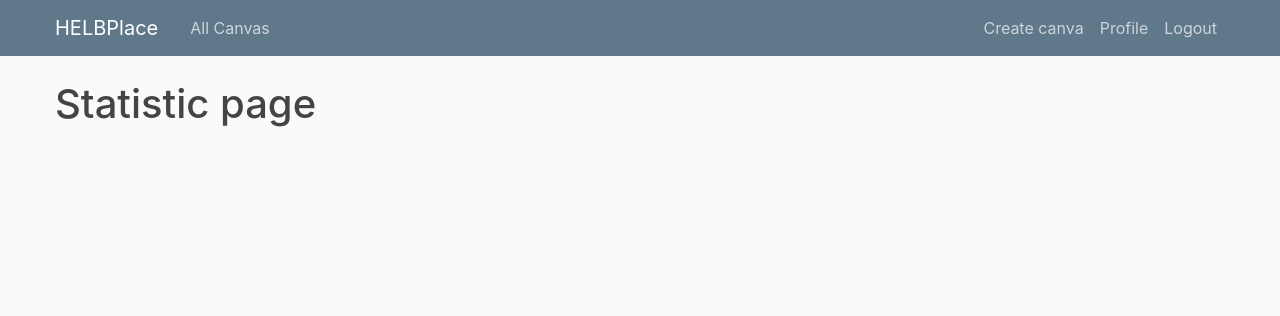
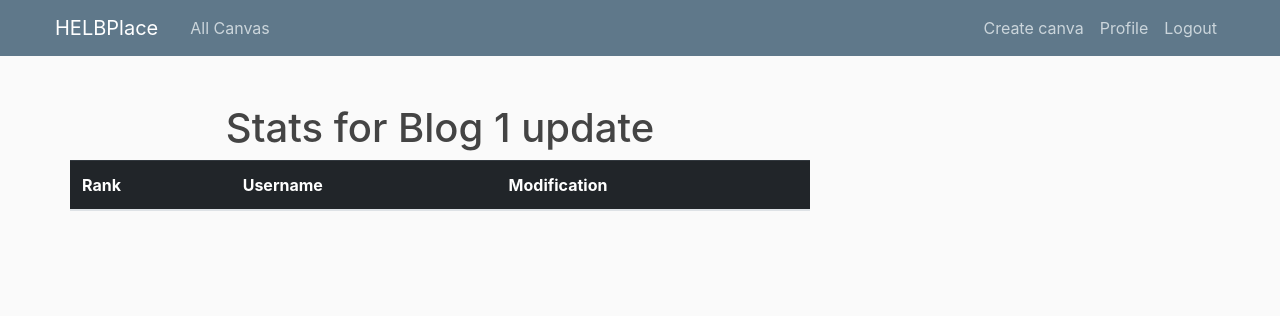
Before and after one commit to asadiqi/Web_Q3_HelbPlace, a Django app: page /statistic/?canva_id=1 in a window 1280 px wide. Shown: the top 316 px of the page. Run offline with Django 5.2, Linux system fonts and the light colour scheme; a user stored in the database is signed in; data comes from the database, SQL or seed files in the repository; lists and menus that the app fills with data are empty; some libraries are stand-ins or nearby versions.

Commit message:
page profile depuis statistic
depuis la page statistic en cliquant sur un nom on accéede sur la page profile. et  dans la page profile on tous les canvas que l'utilisateur a participé.

```diff
--- a/django_project/blog/models.py
+++ b/django_project/blog/models.py
@@ -11,7 +11,6 @@ class Canva(models.Model):
     timer = models.IntegerField()
     date_posted = models.DateTimeField(default=timezone.now)
     author = models.ForeignKey(User, on_delete=models.CASCADE)
-    save_count = models.IntegerField(default=0)  # Nouveau champ
 
     def save(self, *args, **kwargs):
         super().save(*args, **kwargs)
@@ -42,6 +41,7 @@ class UserAction(models.Model):
     user = models.ForeignKey(User, on_delete=models.CASCADE)
     canva = models.ForeignKey(Canva, on_delete=models.CASCADE)
     last_modified = models.DateTimeField(auto_now=True)
+    modification_count = models.PositiveIntegerField(default=0)
 
-    class Meta:
-        unique_together = ('user', 'canva')
+    def __str__(self):
+        return f'{self.user.username} - {self.canva.title}'
--- a/django_project/blog/templates/blog/statistic.html
+++ b/django_project/blog/templates/blog/statistic.html
@@ -1,5 +1,79 @@
+{% extends "blog/base.html" %}
 
-{%  extends "blog/base.html" %}
 {% block content %}
-    <h1>Statistic page</h1>
-{% endblock content %}
+    {% if canva %}
+        <div class="container mt-4">
+            <h1 class="text-center">Stats for {{ canva.title }}</h1>
+            <div class="table-responsive">
+                <table class="table table-hover table-striped" id="rankingTable">
+                    <thead class="table-dark">
+                        <tr>
+                            <th scope="col">Rank</th>
+                            <th scope="col">Username</th>
+                            <th scope="col">Modification</th>
+                        </tr>
+                    </thead>
+                        <tbody>
+                            {% for user_ranking in user_rankings %}
+                                <tr>
+                                    <td>{{ forloop.counter }}</td>
+                                    <td>
+                                        <a href="{% url 'profile' user_ranking.user__id %}">
+                                            {{ user_ranking.user__username }}
+                                        </a>
+                                    </td>
+                                    <td>{{ user_ranking.modification_count }}</td>
+                                </tr>
+                            {% endfor %}
+                        </tbody>
+
+                </table>
+            </div>
+        </div>
+    {% else %}
+        <div class="container mt-4 text-center">
+            <p class="alert alert-warning">No ranking for this Canva</p>
+        </div>
+    {% endif %}
+{% endblock %}
+
+<script>
+    // JavaScript to add interactivity to the ranking table
+    document.addEventListener('DOMContentLoaded', () => {
+        const table = document.getElementById('rankingTable');
+        const rows = Array.from(table.querySelectorAll('tbody tr'));
+
+        table.querySelector('thead').addEventListener('click', (e) => {
+            const columnIndex = Array.from(e.target.parentNode.children).indexOf(e.target);
+            const sortedRows = rows.sort((a, b) => {
+                const aText = a.children[columnIndex].innerText.trim();
+                const bText = b.children[columnIndex].innerText.trim();
+
+                return isNaN(aText - bText)
+                    ? aText.localeCompare(bText)
+                    : Number(aText) - Number(bText);
+            });
+
+            // Toggle sort order
+            if (e.target.classList.contains('sorted-asc')) {
+                sortedRows.reverse();
+                e.target.classList.remove('sorted-asc');
+                e.target.classList.add('sorted-desc');
+            } else {
+                e.target.classList.remove('sorted-desc');
+                e.target.classList.add('sorted-asc');
+            }
+
+            // Append sorted rows back to the table
+            const tbody = table.querySelector('tbody');
+            tbody.innerHTML = '';
+            sortedRows.forEach(row => tbody.appendChild(row));
+        });
+    });
+</script>
+
+<link
+    href="https://cdn.jsdelivr.net/npm/bootstrap@5.3.0-alpha1/dist/css/bootstrap.min.css"
+    rel="stylesheet"
+/>
+<script src="https://cdn.jsdelivr.net/npm/bootstrap@5.3.0-alpha1/dist/js/bootstrap.bundle.min.js"></script>
--- a/django_project/blog/urls.py
+++ b/django_project/blog/urls.py
@@ -5,11 +5,15 @@ from .views import (
     CanvaCreateView,
     CanvaUpdateView,
     CanvaDeleteView,
-    update_pixel
+    update_pixel,
+    user_profile
 )
 from . import views
 
+
 urlpatterns = [
+    path('profile/<int:user_id>/', user_profile, name='profile'),
+    path('', views.home, name='home'),
     path('', CanvaListView.as_view(), name='blog-home'),
     path('canva/<int:pk>/', CanvaDetailView.as_view(), name='canva-detail'),
     path('canva/new/', CanvaCreateView.as_view(), name='canva-create'),
@@ -17,4 +21,5 @@ urlpatterns = [
     path('canva/<int:pk>/delete/', CanvaDeleteView.as_view(), name='canva-delete'),
     path('statistic/', views.statistic, name='blog-statistic'),
     path('canva/<int:pk>/update-pixel/', views.update_pixel, name='update-pixel'),
+
 ]
--- a/django_project/blog/views.py
+++ b/django_project/blog/views.py
@@ -8,40 +8,52 @@ from django.contrib.auth.decorators import login_required
 import json
 from django.utils.timezone import now
 from datetime import timedelta
-
+from django.db.models import Sum
+from django.contrib.auth.models import User
+from django.db.models import Sum
 
 def home(request):
-    context = {'canvases': Canva.objects.all().order_by('-save_count')}
-    return render(request, 'blog/home.html', context)
+    canvases = Canva.objects.annotate(
+        total_modifications=Sum('useraction__modification_count')
+    ).order_by('-total_modifications')
+
+    # Préparer la grille pour l'affichage
+    for canva in canvases:
+        pixels = canva.pixels.all()
+        grid = [[None for _ in range(canva.sizeWidth)] for _ in range(canva.sizeHeight)]
+        for pixel in pixels:
+            grid[pixel.y][pixel.x] = pixel
+        canva.grid = grid  # Ajout de la grille au contexte de chaque canva
+
+    return render(request, 'blog/home.html', {'canvases': canvases})
+
 
 class CanvaListView(ListView):
     model = Canva
     template_name = 'blog/home.html'
     context_object_name = 'canvases'
-    ordering = ['-save_count']
+
 
 class CanvaDetailView(DetailView):
     model = Canva
 
     def get_context_data(self, **kwargs):
         context = super().get_context_data(**kwargs)
-        pixels = self.object.pixels.all()
-        grid = [[None for _ in range(self.object.sizeWidth)] for _ in range(self.object.sizeHeight)]
+        canva = self.object
+        pixels = canva.pixels.all()
+        grid = [[None for _ in range(canva.sizeWidth)] for _ in range(canva.sizeHeight)]
         for pixel in pixels:
             grid[pixel.y][pixel.x] = pixel
-        context['pixels'] = grid
 
-        # Calcul du temps restant pour l'utilisateur
-        user_action = UserAction.objects.filter(user=self.request.user, canva=self.object).first()
+        user_action = UserAction.objects.filter(user=self.request.user, canva=canva).first()
         if user_action:
             time_since_last_action = now() - user_action.last_modified
-            time_remaining = max(0, self.object.timer - time_since_last_action.seconds)
-            context['time_remaining'] = time_remaining
+            context['time_remaining'] = max(0, canva.timer - time_since_last_action.seconds)
         else:
             context['time_remaining'] = 0
 
+        context['pixels'] = grid
         return context
-
 
 
 @login_required
@@ -49,40 +61,44 @@ def update_pixel(request, pk):
     canva = get_object_or_404(Canva, pk=pk)
     user_action, created = UserAction.objects.get_or_create(user=request.user, canva=canva)
 
-    # Récupérer la grille de pixels
-    pixels = canva.pixels.all()
     grid = [[None for _ in range(canva.sizeWidth)] for _ in range(canva.sizeHeight)]
-    for pixel in pixels:
+    for pixel in canva.pixels.all():
         grid[pixel.y][pixel.x] = pixel
 
-    if request.method == "POST":
-        try:
-            x = int(request.POST.get('x'))
-            y = int(request.POST.get('y'))
-            color = request.POST.get('color')
+    time_since_last_action = now() - user_action.last_modified
+    if created or time_since_last_action >= timedelta(seconds=canva.timer):
+        if request.method == "POST":
+            try:
+                x, y = int(request.POST.get('x')), int(request.POST.get('y'))
+                color = request.POST.get('color')
 
-            # Vérification si les coordonnées sont valides
-            if x < 0 or x >= canva.sizeWidth or y < 0 or y >= canva.sizeHeight:
-                raise ValueError("Invalid coordinates: outside the canvas bounds.")
+                if not (0 <= x < canva.sizeWidth and 0 <= y < canva.sizeHeight):
+                    raise ValueError("Invalid coordinates.")
 
-            pixel = get_object_or_404(Pixel, canva=canva, x=x, y=y)
-            pixel.color = color
-            pixel.save()
+                pixel = get_object_or_404(Pixel, canva=canva, x=x, y=y)
+                pixel.color = color
+                pixel.save()
 
-            canva.save_count += 1
-            canva.save()
-            user_action.save()
+                canva.save()
+                user_action.last_modified = now()
+                user_action.modification_count += 1
+                user_action.save()
 
-            return HttpResponseRedirect(reverse('canva-detail', args=[pk]))
+                return HttpResponseRedirect(reverse('canva-detail', args=[pk]))
 
-        except ValueError as e:
-            # En cas d'erreur (coordonnées invalides), afficher un message d'erreur
-            context = {
-                'message': str(e),
-                'canva': canva,
-                'pixels': grid  # Inclure la grille dans le contexte
-            }
-            return render(request, 'blog/canva_detail.html', context)
+            except ValueError as e:
+                return render(request, 'blog/canva_detail.html', {
+                    'message': str(e),
+                    'canva': canva,
+                    'pixels': grid
+                })
+    else:
+        time_remaining = (timedelta(seconds=canva.timer) - time_since_last_action).seconds
+        return render(request, 'blog/canva_detail.html', {
+            'message': f'Please wait {time_remaining} seconds before modifying again.',
+            'canva': canva,
+            'pixels': grid
+        })
 
 
 class CanvaCreateView(LoginRequiredMixin, CreateView):
@@ -92,42 +108,25 @@ class CanvaCreateView(LoginRequiredMixin, CreateView):
 
     def get_context_data(self, **kwargs):
         context = super().get_context_data(**kwargs)
+        size_width = int(self.request.POST.get('sizeWidth', 5))
+        size_height = int(self.request.POST.get('sizeHeight', 5))
 
-        # Initialisation de la grille de pixels avec des valeurs par défaut
-        size_width = self.request.POST.get('sizeWidth', 5)
-        size_height = self.request.POST.get('sizeHeight', 5)
-
-        # Créer une grille de pixels par défaut
-        context['pixels'] = [[{'x': x, 'y': y, 'color': '#FFFFFF'} for x in range(int(size_width))] for y in
-                             range(int(size_height))]
-
+        context['pixels'] = [[{'x': x, 'y': y, 'color': '#FFFFFF'} for x in range(size_width)] for y in
+                             range(size_height)]
         return context
 
     def form_valid(self, form):
         form.instance.author = self.request.user
         response = super().form_valid(form)
 
-        # Une fois que le canvas est créé, gérer les pixels
-        if self.object:
-            size_width = form.cleaned_data['sizeWidth']
-            size_height = form.cleaned_data['sizeHeight']
-
-            # Récupérer les couleurs des pixels envoyées par le formulaire
-            pixel_data = json.loads(self.request.POST.get('pixel_data', '[]'))
-
-            # Mettre à jour ou créer les pixels
-            for pixel in pixel_data:
-                x = pixel['x']
-                y = pixel['y']
-                color = pixel['color']
-
-                # Créer un pixel dans la base de données
-                Pixel.objects.update_or_create(
-                    canva=self.object,
-                    x=x,
-                    y=y,
-                    defaults={'color': color}
-                )
+        pixel_data = json.loads(self.request.POST.get('pixel_data', '[]'))
+        for pixel in pixel_data:
+            Pixel.objects.update_or_create(
+                canva=self.object,
+                x=pixel['x'],
+                y=pixel['y'],
+                defaults={'color': pixel['color']}
+            )
 
         return response
 
@@ -141,16 +140,43 @@ class CanvaUpdateView(LoginRequiredMixin, UserPassesTestMixin, UpdateView):
         return super().form_valid(form)
 
     def test_func(self):
-        canva = self.get_object()
-        return self.request.user == canva.author
+        return self.request.user == self.get_object().author
+
 
 class CanvaDeleteView(LoginRequiredMixin, UserPassesTestMixin, DeleteView):
     model = Canva
     success_url = '/'
 
     def test_func(self):
-        canva = self.get_object()
-        return self.request.user == canva.author
+        return self.request.user == self.get_object().author
 
 def statistic(request):
-    return render(request, 'blog/statistic.html', {'title': 'statistic'})
+    canva_id = request.GET.get('canva_id')
+    canva = get_object_or_404(Canva, id=canva_id) if canva_id else None
+
+    # Si un canvas est sélectionné, on récupère les utilisateurs et leur nombre de modifications
+    if canva:
+        user_rankings = UserAction.objects.filter(canva=canva) \
+            .values('user__username', 'user__id') \
+            .annotate(modification_count=Sum('modification_count')) \
+            .order_by('-modification_count')
+
+        return render(request, 'blog/statistic.html', {'canva': canva, 'user_rankings': user_rankings})
+
+    return render(request, 'blog/statistic.html', {'canva': canva})
+
+
+
+def user_profile(request, user_id):
+    user = get_object_or_404(User, id=user_id)
+
+    # Récupérer les canvas où l'utilisateur a participé et leur modification count
+    canvas_participation = UserAction.objects.filter(user=user) \
+        .values('canva__title', 'canva__id') \
+        .annotate(total_modifications=Sum('modification_count')) \
+        .order_by('-total_modifications')
+
+    return render(request, 'blog/profile.html', {
+        'profile_user': user,
+        'canvas_participation': canvas_participation,
+    })
```
Also changed, not shown: django_project/blog/templates/blog/canva_detail.html (+40 -25 lines), django_project/blog/templates/blog/profile.html (added, +32 -0 lines), django_project/blog/migrations/0013_useraction_modification_count.py (added), django_project/blog/migrations/0014_alter_useraction_unique_together_and_more.py (added), django_project/db.sqlite3.
